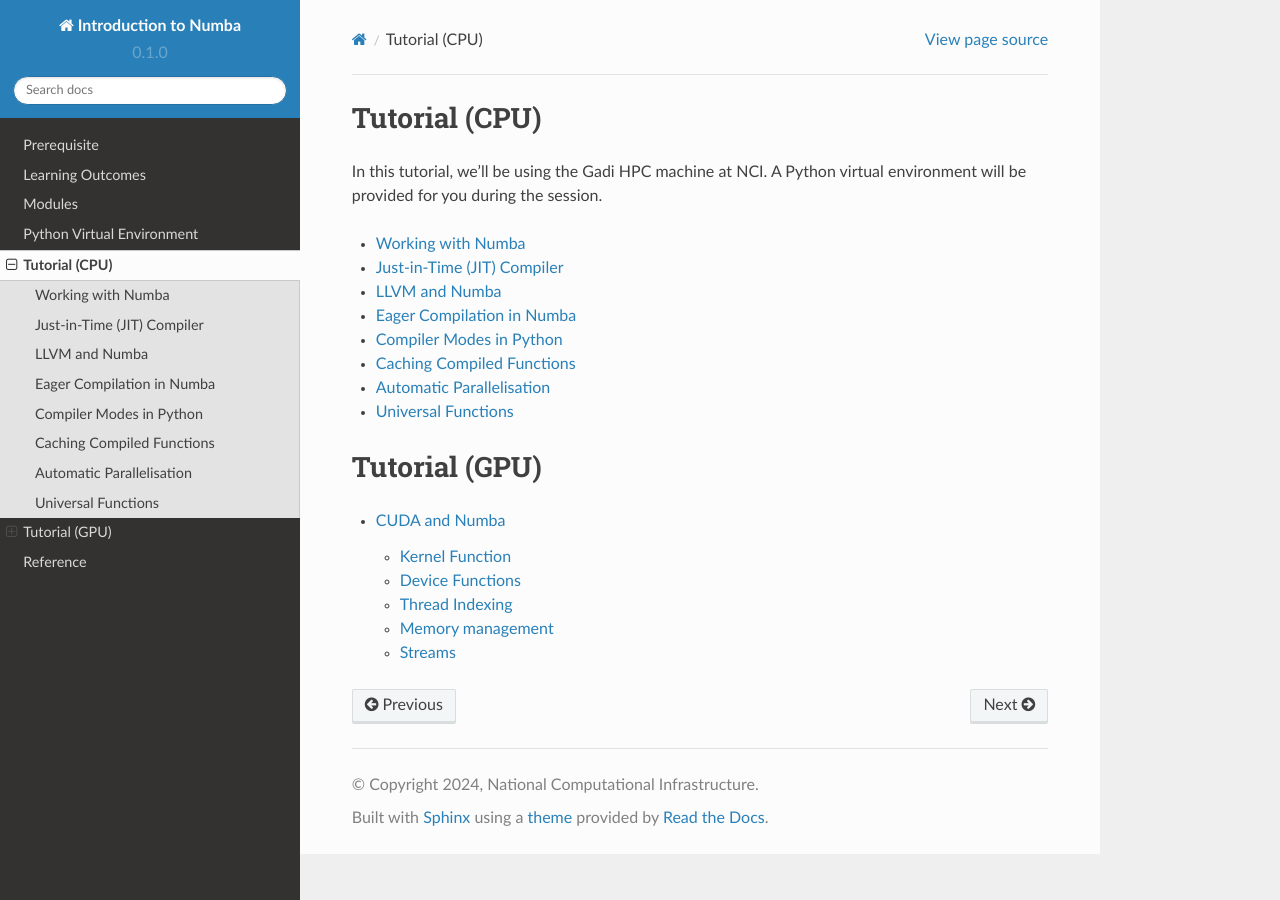
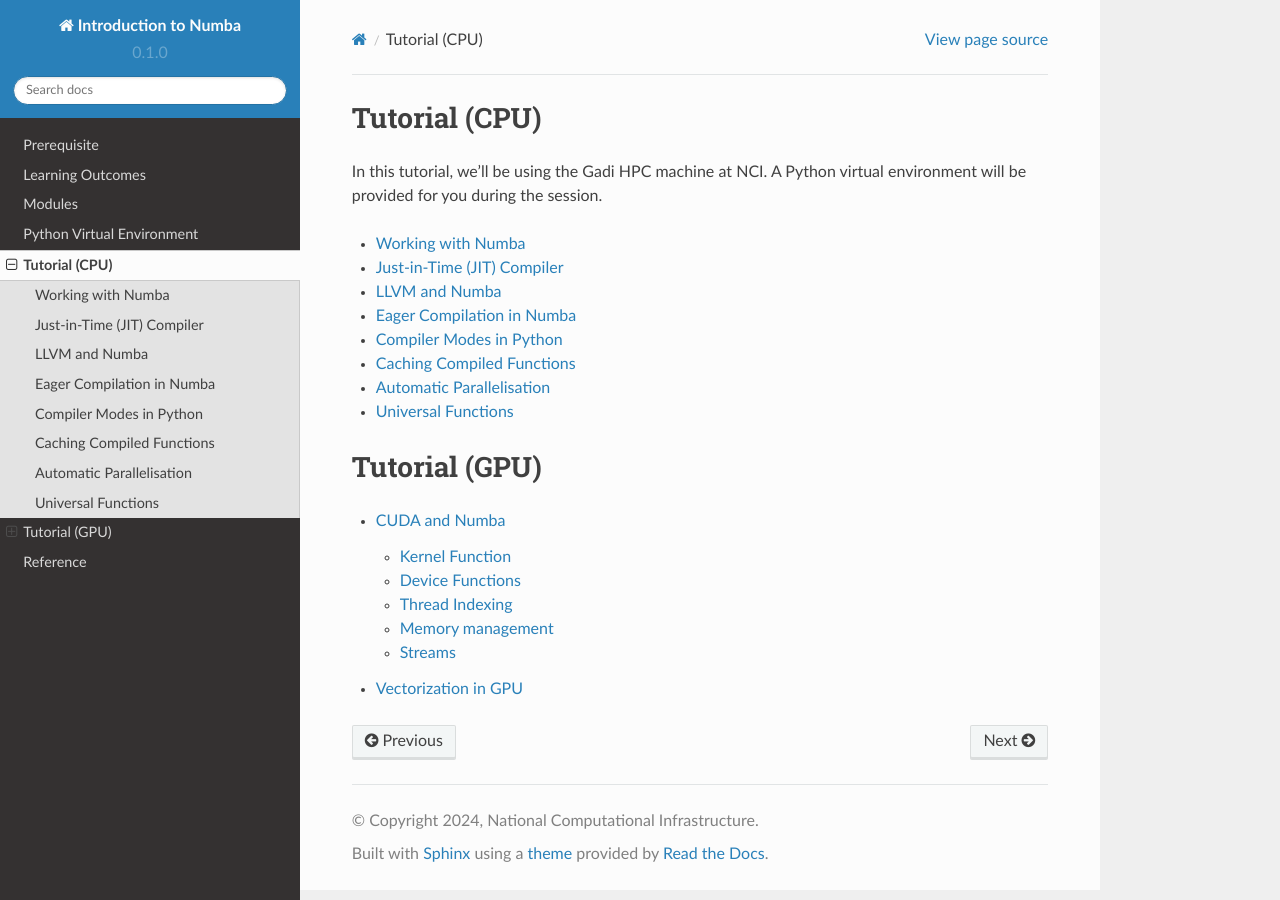
Before and after one commit to josephjohnjj/intro-to-numba, a Sphinx documentation site: the page built from docs/source/tutorial.rst, in a window 1280 px wide. Built offline with Sphinx 7.4.7 and the Read the Docs theme 2.0.0, drawn with Linux system fonts in a browser that asks for light colours; pages that are not in the unit, such as notebooks, are missing from menus.

Commit message:
GPU vectorize

```diff
--- a/docs/source/tutorial.rst
+++ b/docs/source/tutorial.rst
@@ -22,3 +22,4 @@
 .. toctree::
 
     tutorial/GPU/gpu_intro
+    tutorial/GPU/vectorization.rst
```
